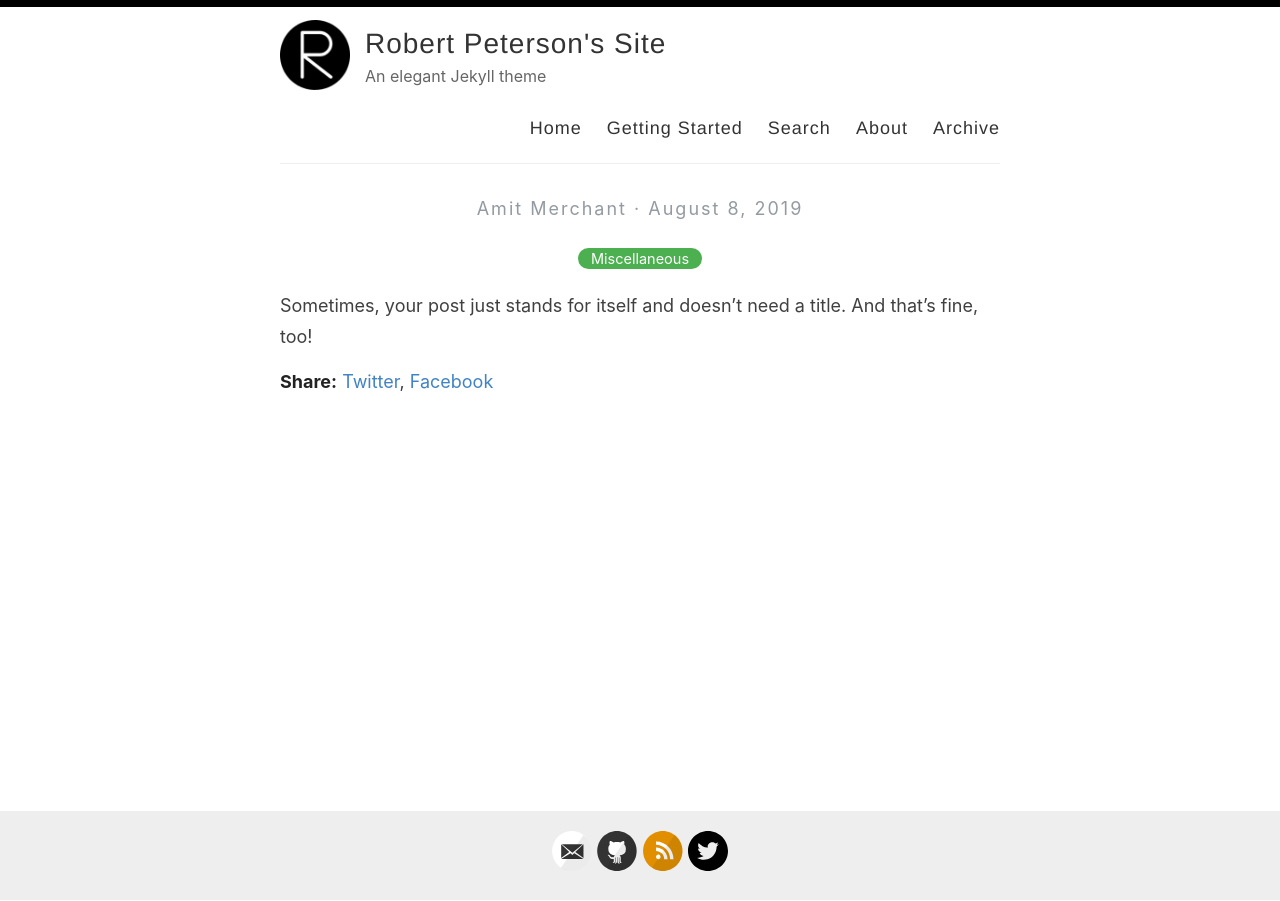
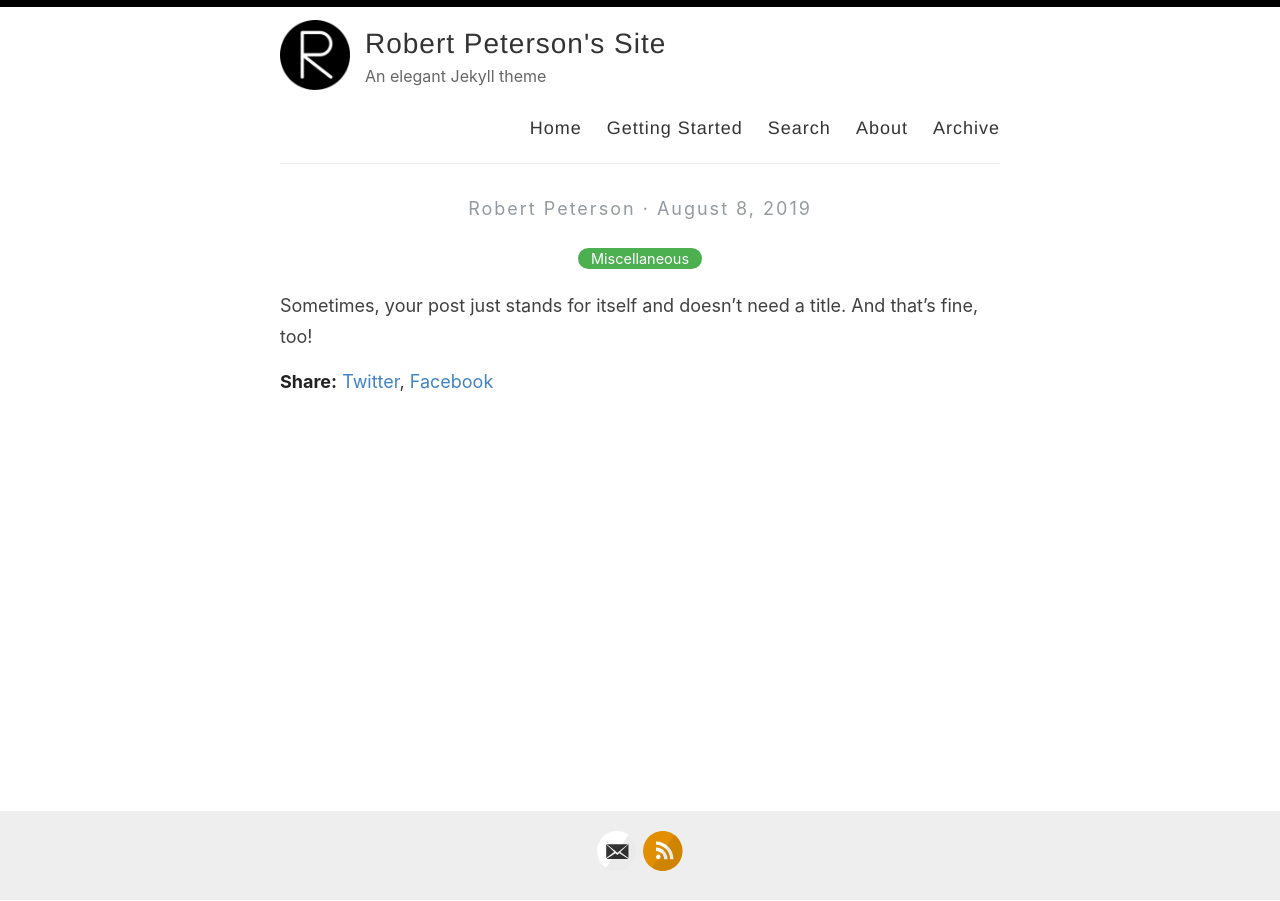
Before and after one commit to RobfPeterson/RobfPeterson.github.io, a Jekyll site: the page built from _posts/2019-08-08-no-title-posts.md, in a window 1280 px wide. Built offline with Jekyll 4.4.1, drawn with Linux system fonts in a browser that asks for light colours.

Commit message:
Update _config.yml

```diff
--- a/_config.yml
+++ b/_config.yml
@@ -6,7 +6,7 @@
 name: Robert Peterson's Site
 
 # Name of the author
-author: Amit Merchant
+author: Robert Peterson
 
 # Short bio or description (displayed in the header)
 description: An elegant Jekyll theme
@@ -21,15 +21,15 @@ avatar: /images/reverie.png
 # Includes an icon in the footer for each username you enter
 footer-links:
   dribbble:
-  email: amit.d.merchant@gmail.com
+  email: rfpeterson25@gmail.com
   facebook:
   flickr:
-  github: amitmerchant1990/reverie
+  github:
   instagram:
   linkedin:
   pinterest:
   rss: rss
-  twitter: amit_merchant
+  twitter:
   stackoverflow:
   youtube: # channel/<your_long_string> or user/<user-name>
   googleplus: # anything in your profile username that comes after plus.google.com/
```
